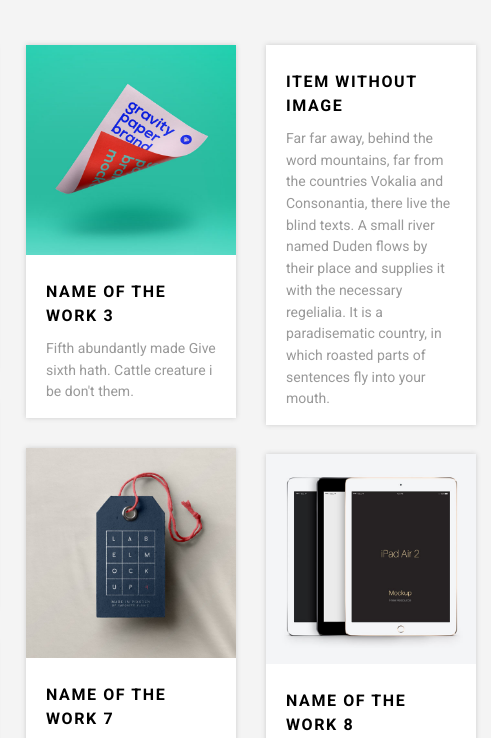
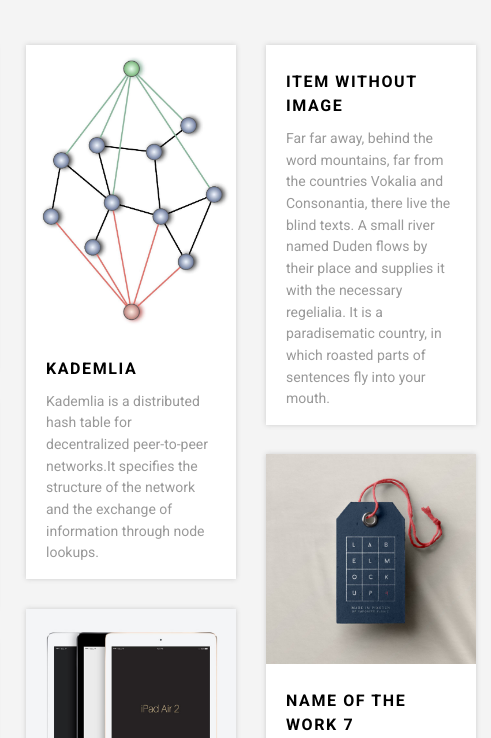
Before and after one commit to mkapiczy/mkapiczy.github.io, a plain HTML site: page index.html in a window 1280 px wide. Shown: the top 738 px of the page, 789-1280 px from the left. Drawn offline with nearby package versions, Linux system fonts and the light colour scheme.

Commit message:
Kademlia project portfolio

```diff
--- a/index.html
+++ b/index.html
@@ -79,11 +79,11 @@
                   </div>
                 </div>
                 <div class="col-xs-12 col-sm-6 col-md-4 col-lg-3 masonry-item">
-                  <div class="box-masonry"><a href="detail.html" title="" class="box-masonry-image with-hover-overlay with-hover-icon"><img src="img/portfolio/gravity-paper.jpg" alt="" class="img-responsive"></a>
+                  <div class="box-masonry"><a href="detail.html" title="" class="box-masonry-image with-hover-overlay with-hover-icon"><img src="img/portfolio/kademlia.jpg" alt="" class="img-responsive"></a>
                     <div class="box-masonry-text">
-                      <h4> <a href="detail.html">Name of the work 3</a></h4>
+                      <h4> <a href="https://github.com/mkapiczy/Kademlia2">Kademlia</a></h4>
                       <div class="box-masonry-desription">
-                        <p>Fifth abundantly made Give sixth hath. Cattle creature i be don't them.</p>
+                        <p>Kademlia is a distributed hash table for decentralized peer-to-peer networks.It specifies the structure of the network and the exchange of information through node lookups.</p>
                       </div>
                     </div>
                   </div>
```
Also changed, not shown: img/portfolio/kademlia.jpg (added).
